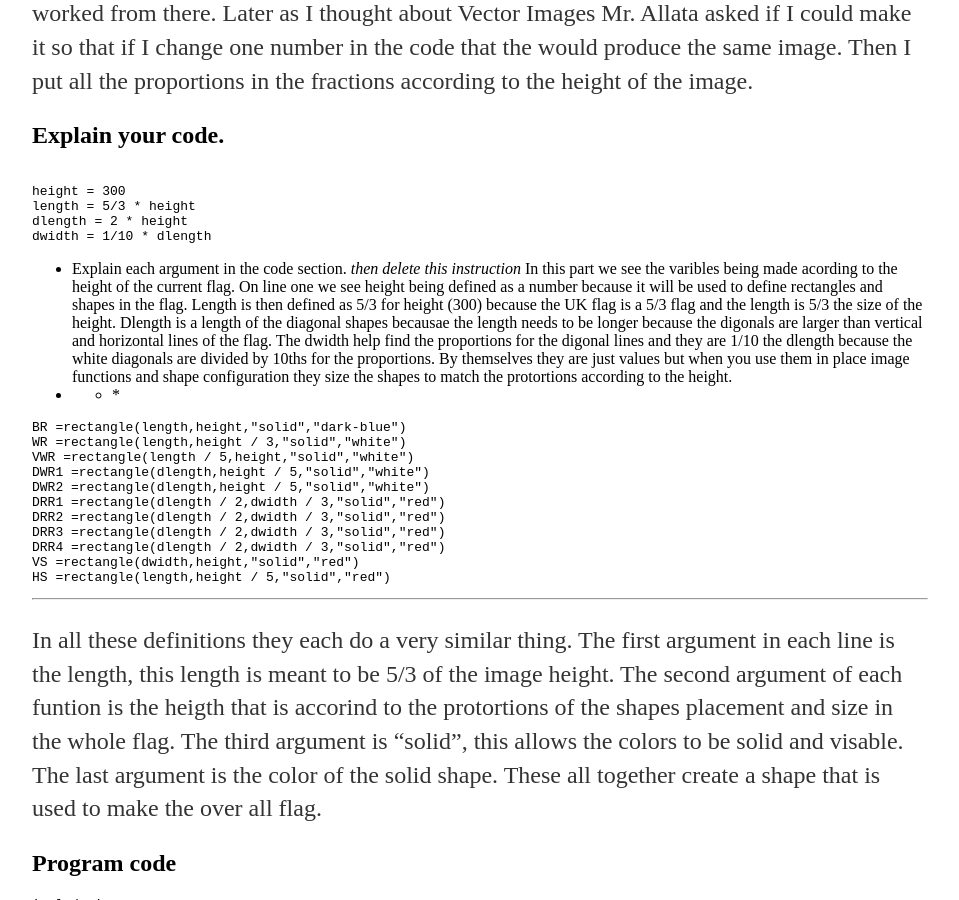
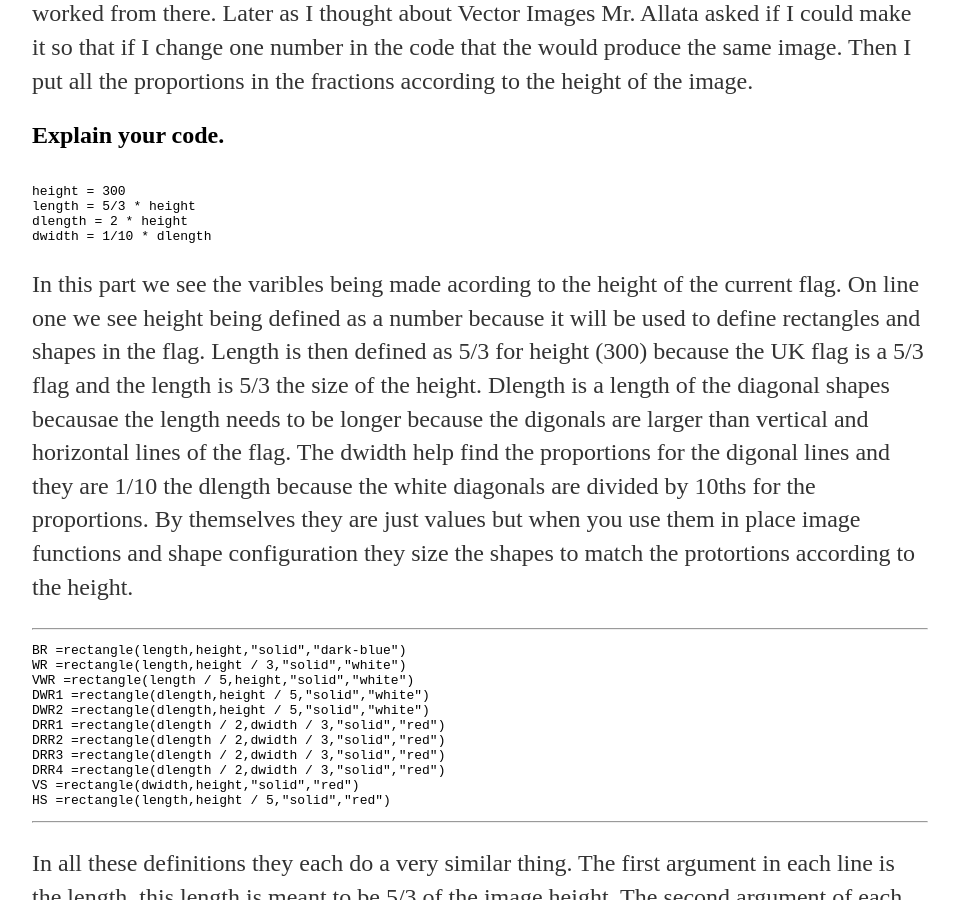
Before and after one commit to noahj5291/noahj5291.github.io, a Jekyll site: the page built from _posts/2018-12-21-title.md, in a window 1280 px wide and 900 px high, scrolled down 1236 px. Shown: the whole window, without its empty margins (160-1119 px from the left). Built offline with Jekyll 4.4.1, drawn with Linux system fonts in a browser that asks for light colours.

Commit message:
Update 2018-12-21-title.md

````diff
--- a/_posts/2018-12-21-title.md
+++ b/_posts/2018-12-21-title.md
@@ -31,7 +31,6 @@ length = 5/3 * height
 dlength = 2 * height
 dwidth = 1/10 * dlength
 ```
--   Explain each argument in the code section. _then delete this instruction_
 In this part we see the varibles being made acording to the height of the current flag. On line one we see height being defined as a number because it will be used to define rectangles and shapes in the flag. Length is then defined as 5/3 for height (300) because the UK flag is a 5/3 flag and the length is 5/3 the size of the height. Dlength is a length of the diagonal shapes becausae the length needs to be longer because the digonals are larger than vertical and horizontal lines of the flag. The dwidth help find the proportions for the digonal lines and they are 1/10 the dlength because the white diagonals are divided by 10ths for the proportions. By themselves they are just values but when you use them in place image functions and shape configuration they size the shapes to match the protortions according to the height.
 * * *
 
````
